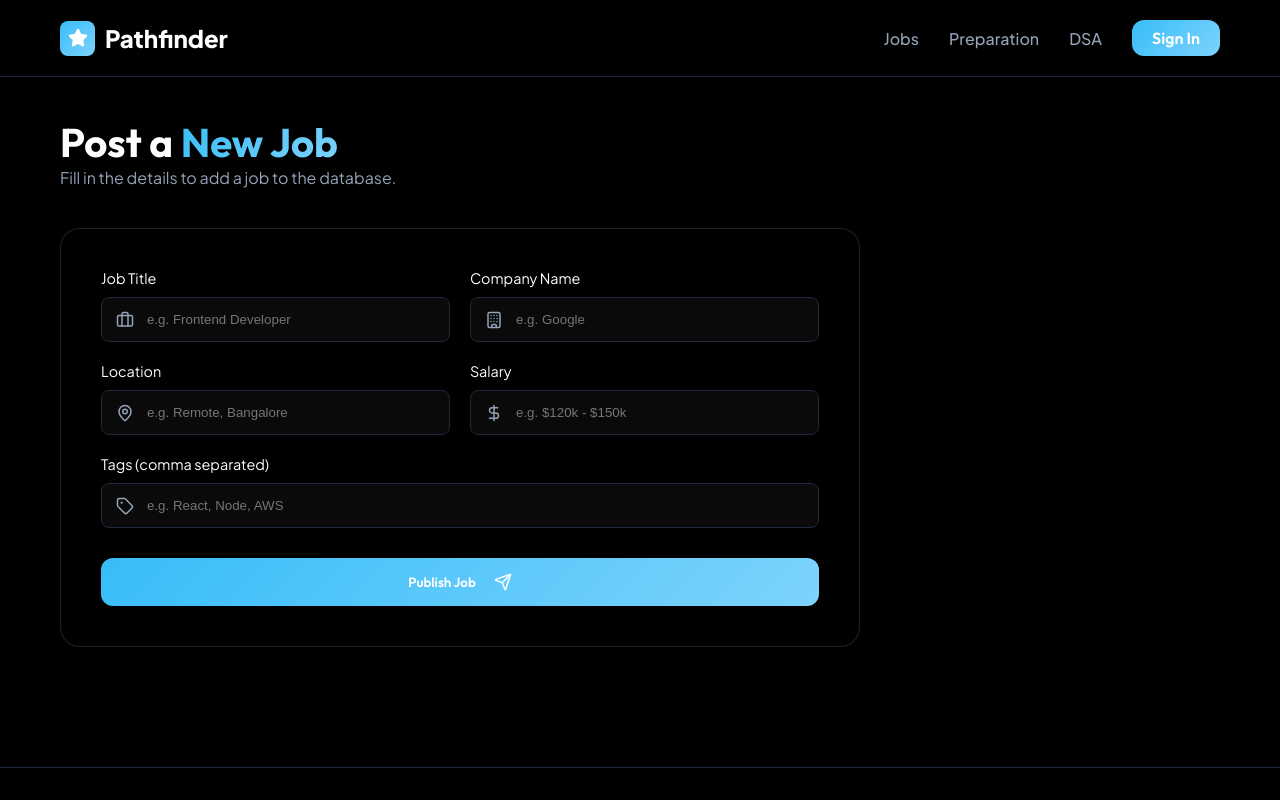
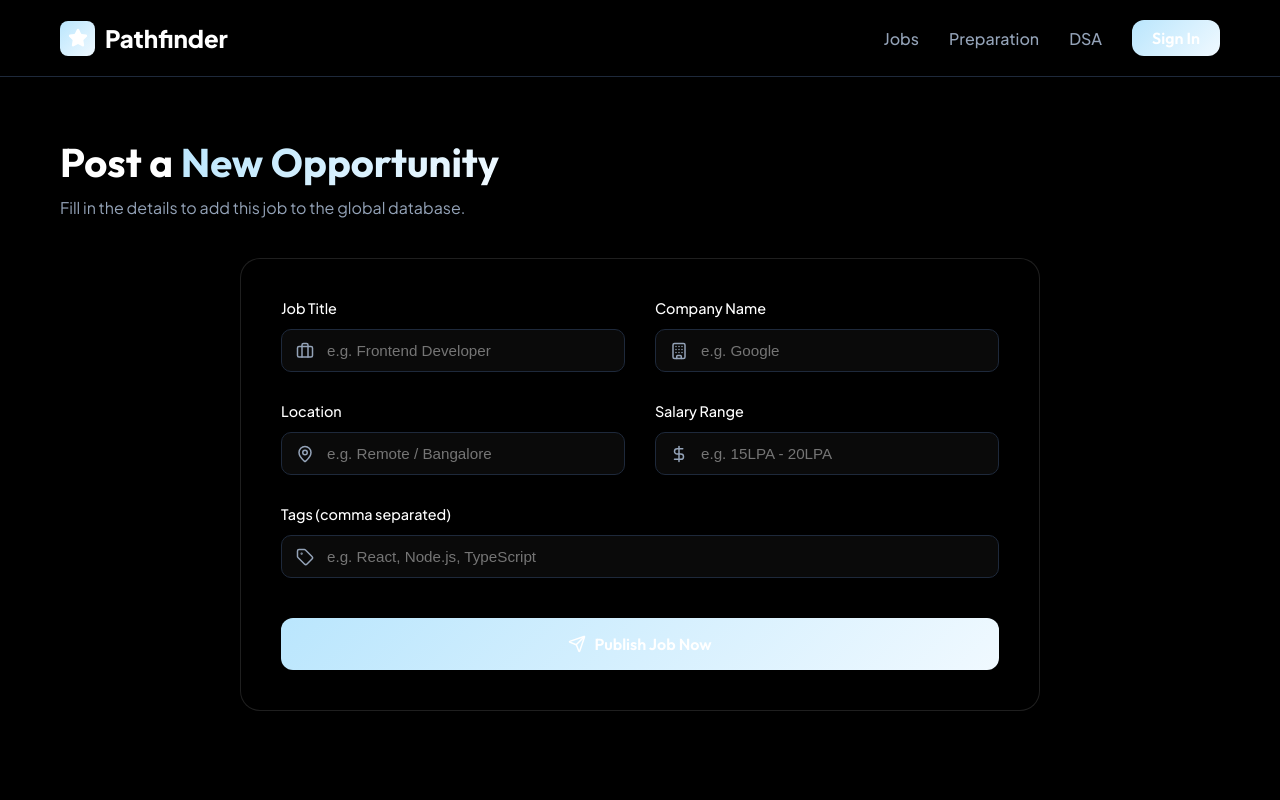
Before and after one commit to ShraddhaRajawat/exo-pathfinder, a React (Vite) app: page /add-job in a window 1280 px wide. Shown: the top 800 px of the page. Built offline with nearby package versions, Linux system fonts and the light colour scheme.

Commit message:
Update theme to Extra Light Ethereal Blue

```diff
--- a/src/context/AuthContext.jsx
+++ b/src/context/AuthContext.jsx
@@ -18,7 +18,7 @@ export const AuthProvider = ({ children }) => {
         setLoading(true);
         try {
             // Calling the local backend API
-            const response = await fetch('http://localhost:5000/api/login', {
+            const response = await fetch('http://127.0.0.1:5000/api/login', {
                 method: 'POST',
                 headers: { 'Content-Type': 'application/json' },
                 body: JSON.stringify({ email: 'shraddha@example.com', password: 'testpassword' })
--- a/src/index.css
+++ b/src/index.css
@@ -1,10 +1,11 @@
 @import url('https://fonts.googleapis.com/css2?family=Outfit:wght@300;400;500;600;700;800&family=Plus+Jakarta+Sans:wght@300;400;500;600;700;800&display=swap');
 
 :root {
-  --primary: #38bdf8;
-  --primary-hover: #0ea5e9;
-  --secondary: #7dd3fc;
-  --accent: #f8fafc;
+  --primary: #bae6fd;
+  /* Ethereal Light Sky Blue */
+  --primary-hover: #e0f2fe;
+  --secondary: #f0f9ff;
+  --accent: #ffffff;
   --background: #000000;
   --surface: #0a0a0a;
   --surface-hover: #141414;
@@ -79,7 +80,7 @@ h6 {
 }
 
 .gradient-text {
-  background: linear-gradient(135deg, #38bdf8, #7dd3fc);
+  background: linear-gradient(135deg, #bae6fd, #f0f9ff);
   -webkit-background-clip: text;
   background-clip: text;
   -webkit-text-fill-color: transparent;
@@ -105,6 +106,20 @@ h6 {
   }
 }
 
+@keyframes spin {
+  from {
+    transform: rotate(0deg);
+  }
+
+  to {
+    transform: rotate(360deg);
+  }
+}
+
+.animate-spin {
+  animation: spin 1s linear infinite;
+}
+
 .floating {
   animation: float 3s ease-in-out infinite;
 }
--- a/src/pages/AddJobPage.jsx
+++ b/src/pages/AddJobPage.jsx
@@ -1,6 +1,6 @@
 import React, { useState } from 'react';
 import { motion } from 'framer-motion';
-import { Briefcase, MapPin, DollarSign, Building, Tag, Send } from 'lucide-react';
+import { Briefcase, MapPin, DollarSign, Building, Tag, Send, Loader2 } from 'lucide-react';
 import { useNavigate } from 'react-router-dom';
 
 const AddJobPage = () => {
@@ -12,115 +12,154 @@ const AddJobPage = () => {
         type: 'Full-time',
         tags: ''
     });
+    const [isSubmitting, setIsSubmitting] = useState(false);
     const navigate = useNavigate();
 
     const handleSubmit = async (e) => {
         e.preventDefault();
+        setIsSubmitting(true);
+
+        // Clean up tags
         const jobData = {
             ...formData,
-            tags: formData.tags.split(',').map(tag => tag.trim())
+            tags: formData.tags ? formData.tags.split(',').map(tag => tag.trim()).filter(t => t !== '') : []
         };
 
         try {
-            const response = await fetch('http://localhost:5000/api/jobs', {
+            const response = await fetch('http://127.0.0.1:5000/api/jobs', {
                 method: 'POST',
                 headers: { 'Content-Type': 'application/json' },
                 body: JSON.stringify(jobData)
             });
+
+            const result = await response.json();
+
             if (response.ok) {
-                alert('Job Posted Successfully!');
+                alert('Job Posted Successfully! 🚀');
                 navigate('/jobs');
+            } else {
+                alert('Error: ' + (result.message || 'Check if MongoDB is running locally.'));
             }
         } catch (error) {
-            alert('Error connecting to backend database.');
+            console.error('Submission Error:', error);
+            alert('Error connecting to backend server. Make sure the server (port 5000) is running.');
+        } finally {
+            setIsSubmitting(false);
         }
     };
 
+    const inputStyle = {
+        padding: '12px 15px 12px 45px',
+        width: '100%',
+        background: 'var(--surface)',
+        border: '1px solid var(--border)',
+        borderRadius: '10px',
+        color: 'white',
+        outline: 'none',
+        fontSize: '0.95rem'
+    };
+
     return (
-        <div className="main-container" style={{ padding: '40px 20px' }}>
+        <div className="main-container" style={{ padding: '60px 20px' }}>
             <header style={{ marginBottom: '40px' }}>
-                <h1 style={{ fontSize: '2.5rem' }}>Post a <span className="gradient-text">New Job</span></h1>
-                <p style={{ color: 'var(--text-muted)' }}>Fill in the details to add a job to the database.</p>
+                <h1 style={{ fontSize: '2.5rem', marginBottom: '10px' }}>Post a <span className="gradient-text">New Opportunity</span></h1>
+                <p style={{ color: 'var(--text-muted)' }}>Fill in the details to add this job to the global database.</p>
             </header>
 
             <motion.div
-                initial={{ opacity: 0, scale: 0.95 }}
-                animate={{ opacity: 1, scale: 1 }}
+                initial={{ opacity: 0, y: 20 }}
+                animate={{ opacity: 1, y: 0 }}
                 className="glass-card"
-                style={{ padding: '40px', maxWidth: '800px' }}
+                style={{ padding: '40px', maxWidth: '800px', margin: '0 auto' }}
             >
-                <form onSubmit={handleSubmit} style={{ display: 'grid', gridTemplateColumns: '1fr 1fr', gap: '20px' }}>
+                <form onSubmit={handleSubmit} style={{ display: 'grid', gridTemplateColumns: 'repeat(auto-fit, minmax(300px, 1fr))', gap: '30px' }}>
                     <div>
-                        <label style={{ display: 'block', marginBottom: '10px', fontSize: '0.9rem' }}>Job Title</label>
+                        <label style={{ display: 'block', marginBottom: '12px', fontSize: '0.9rem', fontWeight: '500' }}>Job Title</label>
                         <div style={{ position: 'relative' }}>
                             <Briefcase style={{ position: 'absolute', left: '15px', top: '50%', transform: 'translateY(-50%)', color: 'var(--text-muted)' }} size={18} />
                             <input
-                                className="input-field"
-                                style={{ paddingLeft: '45px', width: '100%', background: 'var(--surface)', border: '1px solid var(--border)', borderRadius: '8px', color: 'white', height: '45px' }}
+                                style={inputStyle}
                                 placeholder="e.g. Frontend Developer"
                                 required
+                                value={formData.title}
                                 onChange={(e) => setFormData({ ...formData, title: e.target.value })}
                             />
                         </div>
                     </div>
 
                     <div>
-                        <label style={{ display: 'block', marginBottom: '10px', fontSize: '0.9rem' }}>Company Name</label>
+                        <label style={{ display: 'block', marginBottom: '12px', fontSize: '0.9rem', fontWeight: '500' }}>Company Name</label>
                         <div style={{ position: 'relative' }}>
                             <Building style={{ position: 'absolute', left: '15px', top: '50%', transform: 'translateY(-50%)', color: 'var(--text-muted)' }} size={18} />
                             <input
-                                className="input-field"
-                                style={{ paddingLeft: '45px', width: '100%', background: 'var(--surface)', border: '1px solid var(--border)', borderRadius: '8px', color: 'white', height: '45px' }}
+                                style={inputStyle}
                                 placeholder="e.g. Google"
                                 required
+                                value={formData.company}
                                 onChange={(e) => setFormData({ ...formData, company: e.target.value })}
                             />
                         </div>
                     </div>
 
                     <div>
-                        <label style={{ display: 'block', marginBottom: '10px', fontSize: '0.9rem' }}>Location</label>
+                        <label style={{ display: 'block', marginBottom: '12px', fontSize: '0.9rem', fontWeight: '500' }}>Location</label>
                         <div style={{ position: 'relative' }}>
                             <MapPin style={{ position: 'absolute', left: '15px', top: '50%', transform: 'translateY(-50%)', color: 'var(--text-muted)' }} size={18} />
                             <input
-                                className="input-field"
-                                style={{ paddingLeft: '45px', width: '100%', background: 'var(--surface)', border: '1px solid var(--border)', borderRadius: '8px', color: 'white', height: '45px' }}
-                                placeholder="e.g. Remote, Bangalore"
+                                style={inputStyle}
+                                placeholder="e.g. Remote / Bangalore"
                                 required
+                                value={formData.location}
                                 onChange={(e) => setFormData({ ...formData, location: e.target.value })}
                             />
                         </div>
                     </div>
 
                     <div>
-                        <label style={{ display: 'block', marginBottom: '10px', fontSize: '0.9rem' }}>Salary</label>
+                        <label style={{ display: 'block', marginBottom: '12px', fontSize: '0.9rem', fontWeight: '500' }}>Salary Range</label>
                         <div style={{ position: 'relative' }}>
                             <DollarSign style={{ position: 'absolute', left: '15px', top: '50%', transform: 'translateY(-50%)', color: 'var(--text-muted)' }} size={18} />
                             <input
-                                className="input-field"
-                                style={{ paddingLeft: '45px', width: '100%', background: 'var(--surface)', border: '1px solid var(--border)', borderRadius: '8px', color: 'white', height: '45px' }}
-                                placeholder="e.g. $120k - $150k"
+                                style={inputStyle}
+                                placeholder="e.g. 15LPA - 20LPA"
                                 required
+                                value={formData.salary}
                                 onChange={(e) => setFormData({ ...formData, salary: e.target.value })}
                             />
                         </div>
                     </div>
 
-                    <div style={{ gridColumn: 'span 2' }}>
-                        <label style={{ display: 'block', marginBottom: '10px', fontSize: '0.9rem' }}>Tags (comma separated)</label>
+                    <div style={{ gridColumn: '1 / -1' }}>
+                        <label style={{ display: 'block', marginBottom: '12px', fontSize: '0.9rem', fontWeight: '500' }}>Tags (comma separated)</label>
                         <div style={{ position: 'relative' }}>
                             <Tag style={{ position: 'absolute', left: '15px', top: '50%', transform: 'translateY(-50%)', color: 'var(--text-muted)' }} size={18} />
                             <input
-                                className="input-field"
-                                style={{ paddingLeft: '45px', width: '100%', background: 'var(--surface)', border: '1px solid var(--border)', borderRadius: '8px', color: 'white', height: '45px' }}
-                                placeholder="e.g. React, Node, AWS"
+                                style={inputStyle}
+                                placeholder="e.g. React, Node.js, TypeScript"
+                                value={formData.tags}
                                 onChange={(e) => setFormData({ ...formData, tags: e.target.value })}
                             />
                         </div>
                     </div>
 
-                    <button className="btn btn-primary" type="submit" style={{ gridColumn: 'span 2', padding: '15px', marginTop: '10px' }}>
-                        Publish Job <Send size={18} style={{ marginLeft: '10px' }} />
+                    <button
+                        className="btn btn-primary"
+                        type="submit"
+                        disabled={isSubmitting}
+                        style={{
+                            gridColumn: '1 / -1',
+                            padding: '16px',
+                            fontSize: '1rem',
+                            marginTop: '10px',
+                            opacity: isSubmitting ? 0.7 : 1,
+                            cursor: isSubmitting ? 'not-allowed' : 'pointer'
+                        }}
+                    >
+                        {isSubmitting ? (
+                            <><Loader2 className="animate-spin" size={20} /> Publishing...</>
+                        ) : (
+                            <><Send size={18} /> Publish Job Now</>
+                        )}
                     </button>
                 </form>
             </motion.div>
--- a/src/pages/JobPage.jsx
+++ b/src/pages/JobPage.jsx
@@ -11,7 +11,7 @@ const JobPage = () => {
     useEffect(() => {
         const fetchJobs = async () => {
             try {
-                const response = await fetch('http://localhost:5000/api/jobs');
+                const response = await fetch('http://127.0.0.1:5000/api/jobs');
                 const data = await response.json();
                 setJobs(data);
             } catch (error) {
--- a/src/pages/PrepPage.jsx
+++ b/src/pages/PrepPage.jsx
@@ -52,7 +52,7 @@ const PrepPage = () => {
                                                     width: '40px',
                                                     height: '40px',
                                                     borderRadius: '10px',
-                                                    background: 'rgba(56, 189, 248, 0.15)',
+                                                    background: 'rgba(186, 230, 253, 0.15)',
                                                     display: 'flex',
                                                     alignItems: 'center',
                                                     justifyContent: 'center',
```
Also changed, not shown: src/App.jsx (+4 -4 lines), src/data/prepData.js (+9 -9 lines), 2 other files (tests, documents, lock files or other folders).
